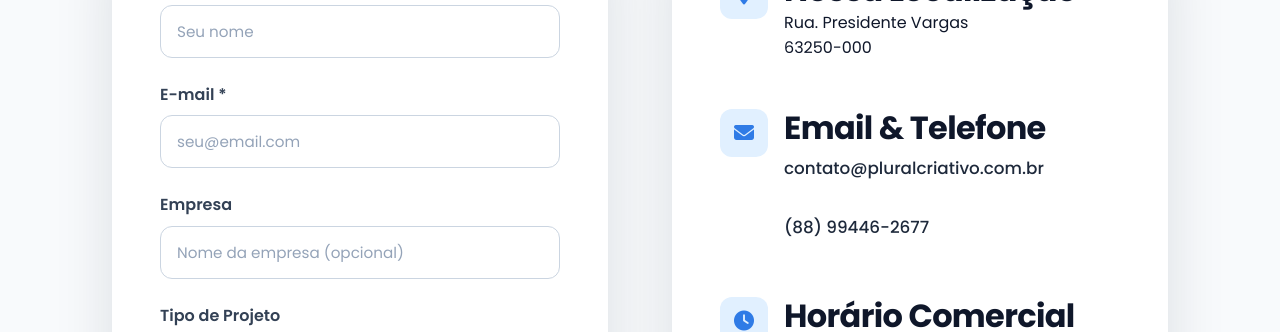
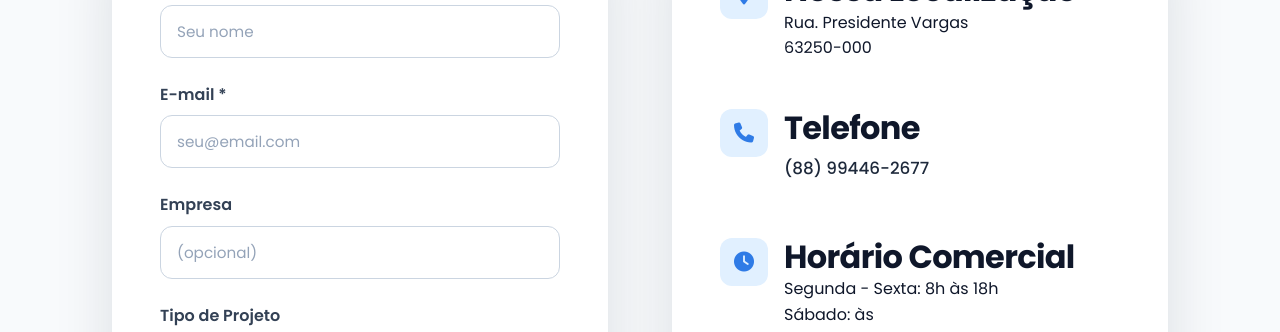
Before and after one commit to Ithalolp/testesiteplu, a plain HTML site: page index.html in a window 1280 px wide. Shown: the part 4445-4777 px from the top of the page. Drawn offline with Linux system fonts and the light colour scheme.

```diff
--- a/index.html
+++ b/index.html
@@ -2,7 +2,10 @@
 <html lang="pt-BR" class="fonts-loading">
   <head>
     <meta charset="UTF-8" />
-    <meta name="viewport" content="width=device-width, initial-scale=1.0" />
+    <meta
+      name="viewport"
+      content="width=device-width, initial-scale=1.0,maximum-scale=1.0, user-scalable=no"
+    />
 
     <!-- Meta Tags SEO Premium -->
     <title>Plural Criativo — Produção Audiovisual Premium</title>
@@ -558,7 +561,7 @@
                 id="company"
                 name="company"
                 class="form-control"
-                placeholder="Nome da empresa (opcional)"
+                placeholder="(opcional)"
                 autocomplete="organization"
               />
             </div>
@@ -612,15 +615,10 @@
 
             <div class="info-item">
               <div class="info-icon">
-                <i class="fas fa-envelope"></i>
+                <i class="fas fa-phone"></i>
               </div>
               <div>
-                <h3>Email & Telefone</h3>
-                <p>
-                  <a href="mailto:contato@pluralcriativo.com.br"
-                    >contato@pluralcriativo.com.br</a
-                  >
-                </p>
+                <h3>Telefone</h3>
                 <p><a href="tel:+5588994462677">(88) 99446-2677</a></p>
               </div>
             </div>
```
